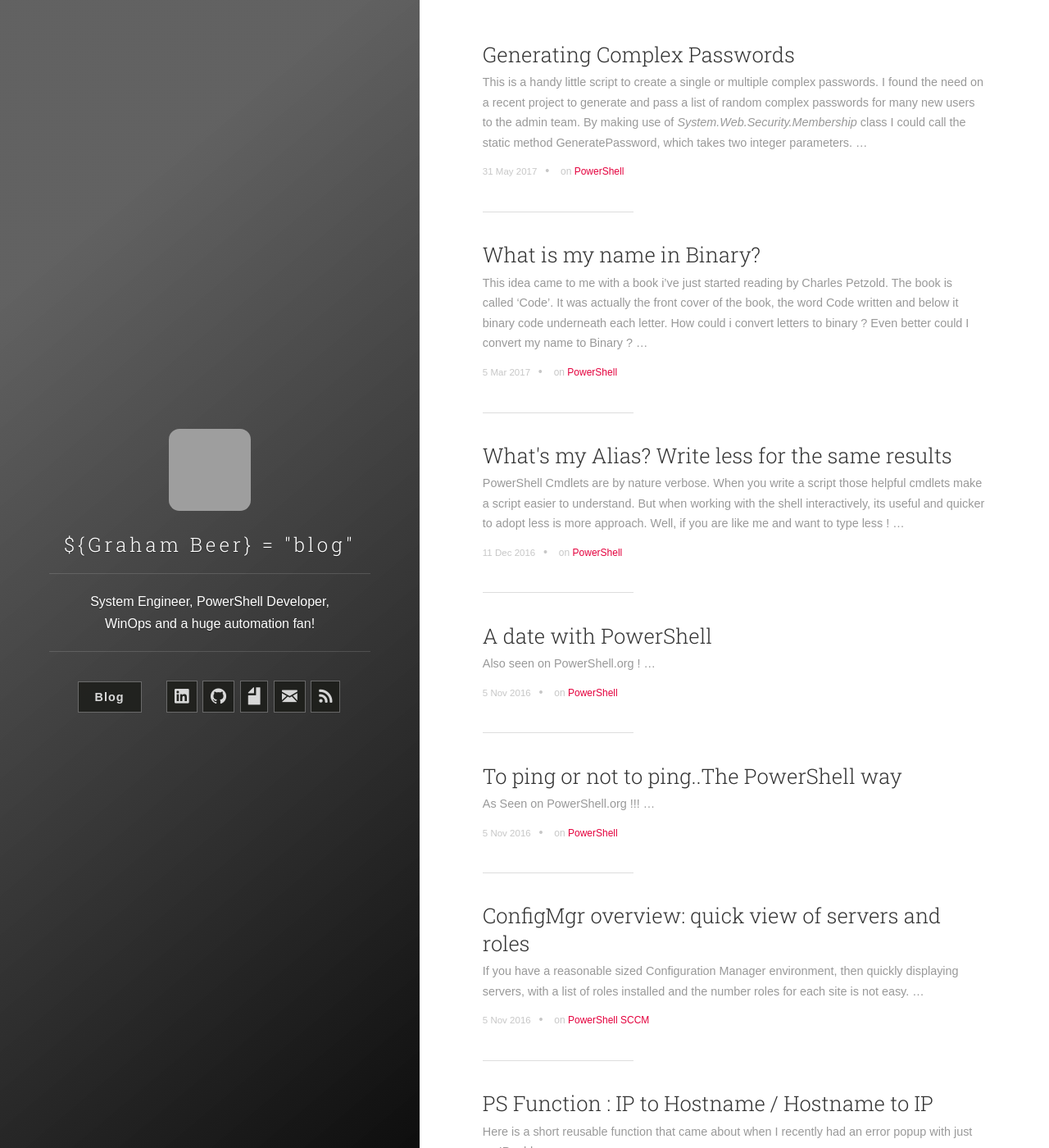
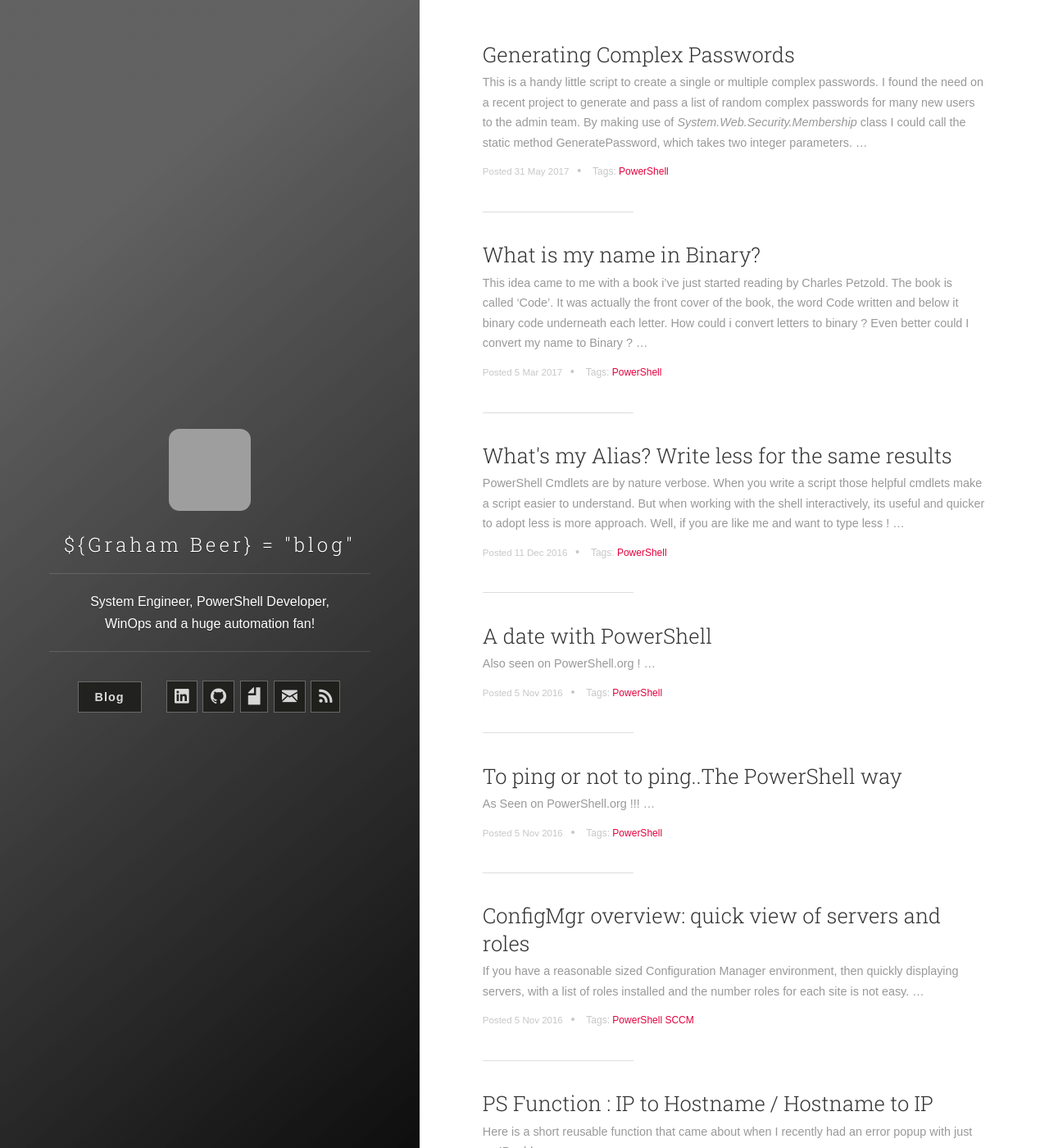
Before and after one commit to Graham-Beer/Graham-Beer.github.io, a Jekyll site: the page built from index.html, in a window 1280 px wide and 1400 px high. Shown: the whole window at 82% size. Built offline with Jekyll 4.4.1, drawn with Linux system fonts in a browser that asks for light colours; nearby versions of some CDN libraries; the list of posts is cut into pages by our own code; some of the changed text lies outside the part shown; grey boxes are pictures that could not be loaded.

Commit message:
Update index.html

```diff
--- a/index.html
+++ b/index.html
@@ -9,7 +9,9 @@
       <li>
         <h2 class="post-list__post-title post-title"><a href="{{ site.baseurl }}{{ post.url | remove_first: '/' }}" title="{{ post.title }}">{{ post.title }}</a></h2>
         <p class="excerpt">{{ post.excerpt | remove: '<p>' | remove: '</p>' }}&hellip;</p>
-        <div class="post-list__meta"><time datetime="{{ post.date | date: "%-d %b %Y" }}" class="post-list__meta--date date">{{ post.date | date: "%-d %b %Y" }}</time> &#8226; <span class="post-meta__tags">on {% for tag in post.tags %}<a href="{{ site.baseurl }}tags/#{{ tag }}">{{ tag }}</a> {% endfor %}</span></div>
+        <div class="post-list__meta">
+          <time datetime="{{ post.date | date: "%-d %b %Y" }}" class="post-list__meta--date date">Posted {{ post.date | date: "%-d %b %Y" }}</time>
+          &#8226; <span class="post-meta__tags">Tags: {% for tag in post.tags %}<a href="{{ site.baseurl }}tags/#{{ tag }}">{{ tag }}</a> {% endfor %}</span></div>
         <hr class="post-list__divider">
       </li>
     {% endfor %}
```
